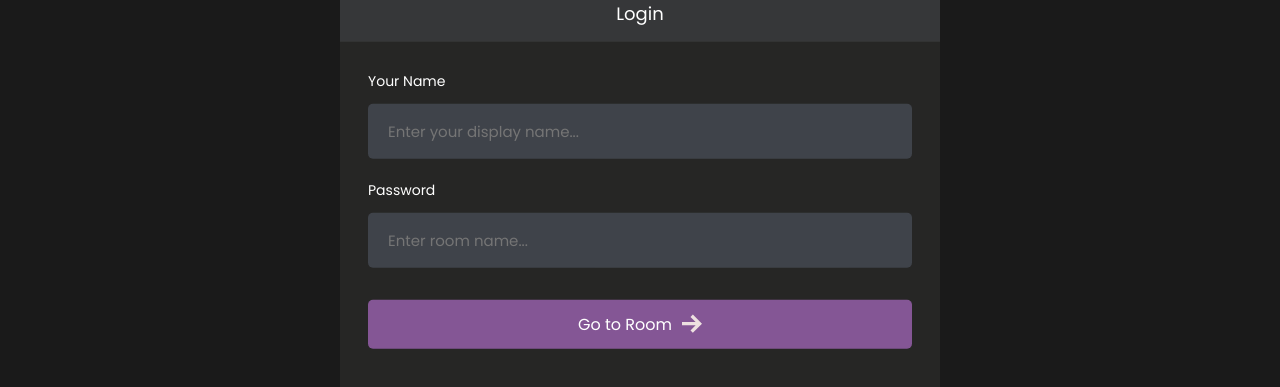
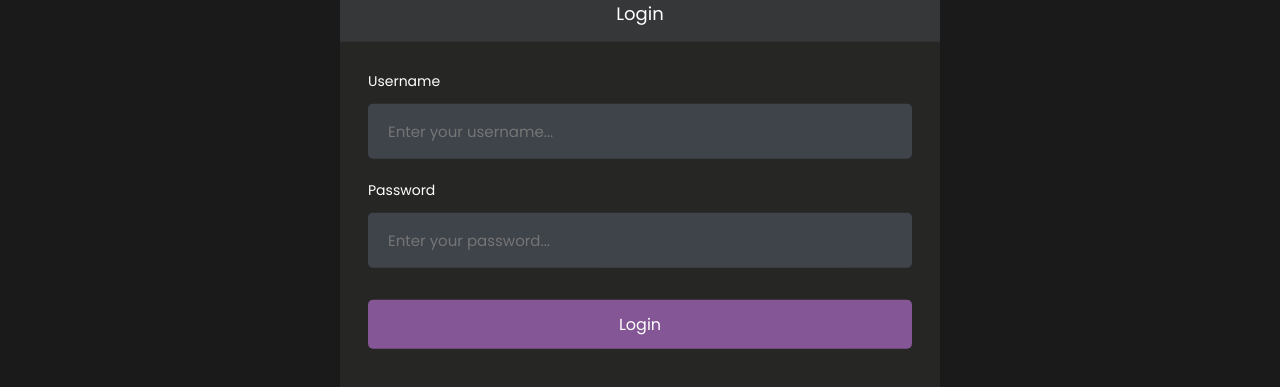
Before and after one commit to ABahramii/lets-stream-client, a React (Create React App) app: page /login in a window 1280 px wide. Shown: the part 209-596 px from the top of the page. Built offline with nearby package versions, Linux system fonts and the light colour scheme.

Commit message:
change login page

```diff
--- a/src/pages/login/Login.js
+++ b/src/pages/login/Login.js
@@ -10,26 +10,25 @@ export default function Login() {
     const [password, setPassword] = useState("");
 
     const navigate = useNavigate();
-    const [loginReg] = useFetch();
+    const [loginReq] = useFetch();
 
-    const handleSubmit = (event) => {
+    const handleLogin = (event) => {
         event.preventDefault();
-        loginReg(
-            {
-                url: BASE_URL + "/auth/authenticate",
-                method: "POST",
-                data: {
-                    username,
-                    password
-                }
+        loginReq({
+            url: `${BASE_URL}/auth/authenticate`,
+            method: "POST",
+            data: {
+                username,
+                password
             }
-        ).then(res => {
+        }).then(res => {
             const data = res.data;
             saveAuthData(data.accessToken, data.accessTokenExpireAt);
             navigate("/");
+            window.location.reload();
         }).catch(exp => {
             console.log(JSON.stringify(exp))
-            alert("lucky you, fuck you too")
+            alert("incorrect username or password.")
         })
     }
 
@@ -41,16 +40,16 @@ export default function Login() {
                         <p>Login</p>
                     </div>
 
-                    <form id="lobby__form" onSubmit={handleSubmit}>
+                    <form id="lobby__form" onSubmit={handleLogin}>
                         <div className="form__field__wrapper">
-                            <label>Your Name</label>
+                            <label>Username</label>
                             <label>
                                 <input type="text"
                                        name="name"
                                        onChange={e => setUsername(e.target.value)}
                                        value={username}
                                        required
-                                       placeholder="Enter your display name..."
+                                       placeholder="Enter your username..."
                                 />
                             </label>
                         </div>
@@ -63,17 +62,16 @@ export default function Login() {
                                     type="text"
                                     onChange={(e) => setPassword(e.target.value)}
                                     value={password}
-                                    placeholder="Enter room name..."
+                                    placeholder="Enter your password..."
                                 />
                             </label>
                         </div>
 
                         <div className="form__field__wrapper">
-                            <button> Go to Room
-                                <svg xmlns="http://www.w3.org/2000/svg" width="24" height="24" viewBox="0 0 24 24">
-                                    <path
-                                        d="M13.025 1l-2.847 2.828 6.176 6.176h-16.354v3.992h16.354l-6.176 6.176 2.847 2.828 10.975-11z"/>
-                                </svg>
+                            <button> Login
+                                {/*<svg xmlns="http://www.w3.org/2000/svg" width="24" height="24" viewBox="0 0 24 24">
+                                    <path d="M13.025 1l-2.847 2.828 6.176 6.176h-16.354v3.992h16.354l-6.176 6.176 2.847 2.828 10.975-11z"/>
+                                </svg>*/}
                             </button>
                         </div>
                     </form>
```
